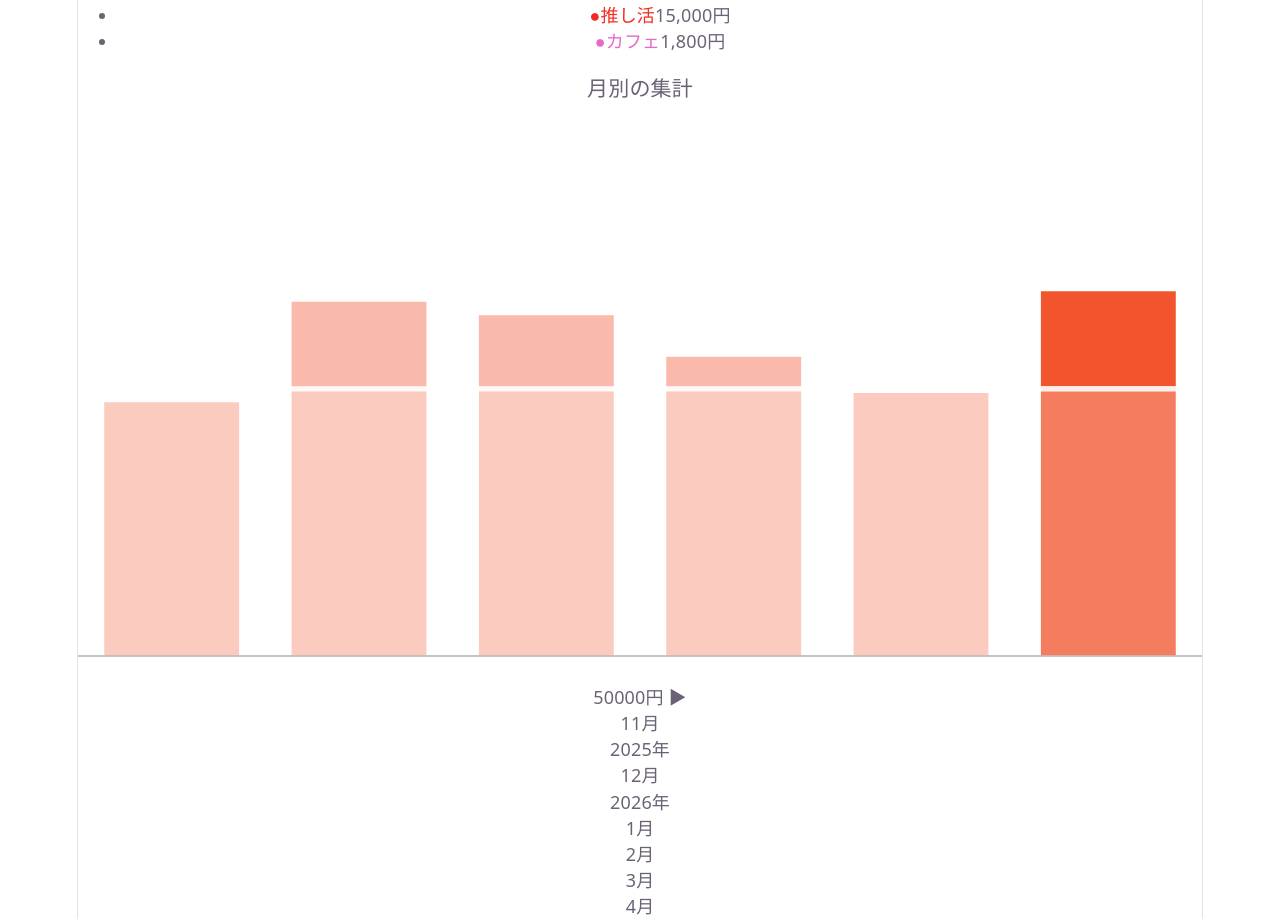
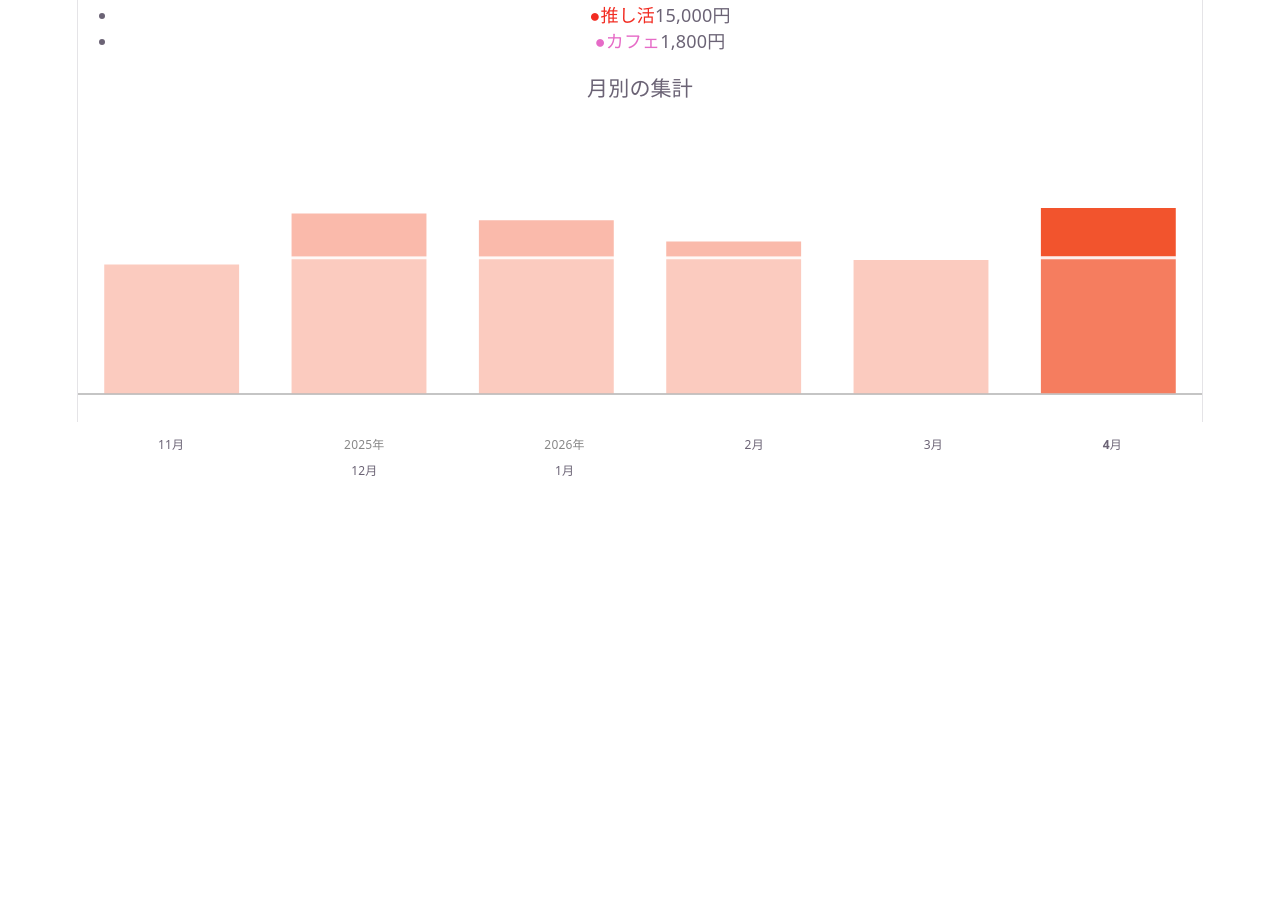
Before and after one commit to hayami-dev/omakakakeibo-front, a React (Vite) app: page / in a window 1280 px wide. Shown: the part 740-1659 px from the top of the page. After the commit the page ends 1224 px from the top, so only its background shows below. Built offline with nearby package versions, Linux system fonts and the light colour scheme.

Commit message:
アニメーションのバグがあるためすべての動きをオフ

```diff
--- a/src/components/MonthSummary.jsx
+++ b/src/components/MonthSummary.jsx
@@ -1,103 +1,51 @@
 import {
   Chart as ChartJS,
-  CategoryScale, // X軸用
-  LinearScale, // Y軸用
-  BarElement, // 棒グラフ本体
+  CategoryScale,
+  LinearScale,
+  BarElement,
 } from "chart.js";
 import { Bar } from "react-chartjs-2";
 import { calcMonthSummary } from "../service/historyService";
-import { useState, useEffect } from "react";
 
-// Chart.jsの機能を登録
 ChartJS.register(CategoryScale, LinearScale, BarElement);
 
 export default function MonthSummary({ history, monthlyBudget, selectMonth }) {
   const monthTotals = calcMonthSummary(history) || [];
 
-  // 💡 最初はすべてのデータを「0」で初期化しておく
-  const [chartDataValues, setChartDataValues] = useState({
-    budget: monthTotals.map(() => 0),
-    over: monthTotals.map(() => 0),
-    border: monthTotals.map(() => 0),
-  });
-
-  useEffect(() => {
-    const timer = setTimeout(() => {
-      setChartDataValues({
-        budget: monthTotals.map((item) =>
-          Math.max(0, Math.min(item.sum, monthlyBudget) - monthlyBudget * 0.01),
-        ),
-        border: monthTotals.map((item) =>
-          item.sum >= monthlyBudget ? monthlyBudget * 0.02 : 0,
-        ),
-        over: monthTotals.map((item) => Math.max(0, item.sum - monthlyBudget)),
-      });
-    }, 50);
-
-    return () => clearTimeout(timer); // 💡 コンポーネント破棄時にタイマーを掃除（Javaのメモリリーク対策と同じ）
-  }, [history, monthlyBudget]);
-
-  // 選択中の月を取得
+  // 選択中の月のインデックス
   const activeMonthBar = monthTotals.findIndex(
     (item) => item.month === selectMonth,
   );
-  console.log(activeMonthBar);
 
-  // Chart.jsの設定
   const graphOptions = {
     responsive: true,
-    hover: {
-      mode: null,
-    },
-    animation: {
-      duration: 1000,
-      easing: "easeOutQuart",
-    },
-    animations: {
-      y: {
-        type: "number",
-        duration: 1000,
-        loop: false,
-      },
-      colors: {
-        type: "color",
-        duration: 0, // 月を切り替えた時は即座に変化
-      },
-    },
+    maintainAspectRatio: false,
+    animation: false, // アニメーションをオフ
+    animations: false, // 全ての個別アニメーションをオフ
+    events: [], // ホバー等のイベントも不要ならオフ
     scales: {
       y: {
-        stacked: true, // 積み上げを可能に
-        beginAtZero: true, // Y軸を0から始める
+        stacked: true,
+        beginAtZero: true,
         max: monthlyBudget * 2,
         display: false,
-        ticks: {
-          display: false,
-        },
-        grid: {
-          display: false, // 背景の縦線を非表示
-        },
       },
       x: {
-        stacked: true, // 積み上げを可能に
-        grid: {
-          display: false, // 背景の縦線を非表示
-        },
-        // グラフの下につける線
-        border: {
-          display: true,
-          color: "#c5c5c5",
-          width: 2,
-        },
+        stacked: true,
+        grid: { display: false },
+        border: { display: true, color: "#c5c5c5", width: 2 },
       },
     },
   };
+
   const chartData = {
-    // データの数だけ空文字を入れる
     labels: monthTotals.map(() => ""),
     datasets: [
       {
         label: "目標内",
-        data: chartDataValues.budget,
+        data: monthTotals.map((item) =>
+          Math.max(0, Math.min(item.sum, monthlyBudget) - monthlyBudget * 0.01),
+        ),
         backgroundColor: monthTotals.map((_, index) =>
           index === activeMonthBar ? "#F57D5FFF" : "#F57D5F66",
         ),
@@ -105,7 +53,9 @@ export default function MonthSummary({ history, monthlyBudget, selectMonth }) {
       },
       {
         label: "境界線",
-        data: chartDataValues.border,
+        data: monthTotals.map((item) =>
+          item.sum >= monthlyBudget ? monthlyBudget * 0.02 : 0,
+        ),
         backgroundColor: monthTotals.map((_, index) =>
           index === activeMonthBar ? "#FEEFECFF" : "#FEEFEC66",
         ),
@@ -113,7 +63,7 @@ export default function MonthSummary({ history, monthlyBudget, selectMonth }) {
       },
       {
         label: "超過分",
-        data: chartDataValues.over,
+        data: monthTotals.map((item) => Math.max(0, item.sum - monthlyBudget)),
         backgroundColor: monthTotals.map((_, index) =>
           index === activeMonthBar ? "#F2542DFF" : "#F2542D66",
         ),
@@ -125,40 +75,40 @@ export default function MonthSummary({ history, monthlyBudget, selectMonth }) {
   return (
     <section>
       <h3>月別の集計</h3>
-      {/* {monthTotals.length === 0 ? (
-        <p>データがありません</p>
-      ) : (
-        <ul>
-          {monthTotals.map(({ month, sum }) => (
-            <li key={month}>
-              <span>{month}：</span>
-              <span>{sum.toLocaleString()}円</span>
-            </li>
-          ))}
-        </ul>
-      )} */}
-      <div>
+      <div style={{ height: "300px", position: "relative" }}>
         <Bar options={graphOptions} data={chartData} />
-        <span>{monthlyBudget}円 ▶</span>
+        {/* 月ラベルの表示ロジック */}
+        <div
+          style={{
+            display: "flex",
+            justifyContent: "space-around",
+            marginTop: "10px",
+          }}
+        >
           {monthTotals.map((item) => {
             const [year, month] = item.month.split("-");
-          const monthNum = parseInt(month, 10);
+            const isJanOrDec = month === "12" || month === "01";
             return (
-            <div key={item.month}>
-              {(month === "12" || month === "01") && (
-                <p>
-                  {year}
-                  <span>年</span>
-                </p>
+              <div
+                key={item.month}
+                style={{ textAlign: "center", fontSize: "12px" }}
+              >
+                {isJanOrDec && (
+                  <p style={{ margin: 0, color: "#888" }}>{year}年</p>
                 )}
-              <p>
-                {monthNum}
-                <span>月</span>
+                <p
+                  style={{
+                    margin: 0,
+                    fontWeight: item.month === selectMonth ? "bold" : "normal",
+                  }}
+                >
+                  {parseInt(month, 10)}月
                 </p>
               </div>
             );
           })}
         </div>
+      </div>
     </section>
   );
 }
```
Lines whose indentation alone changed are shown as unchanged.
